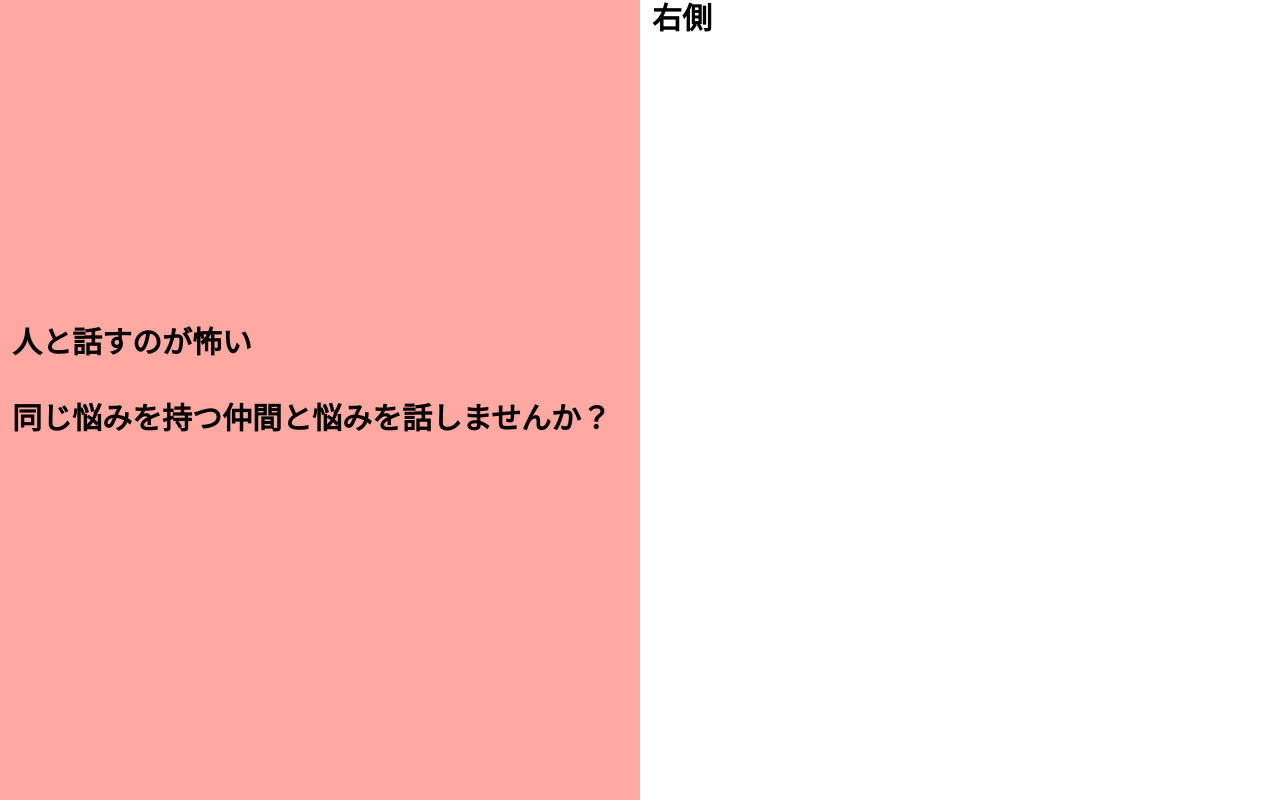
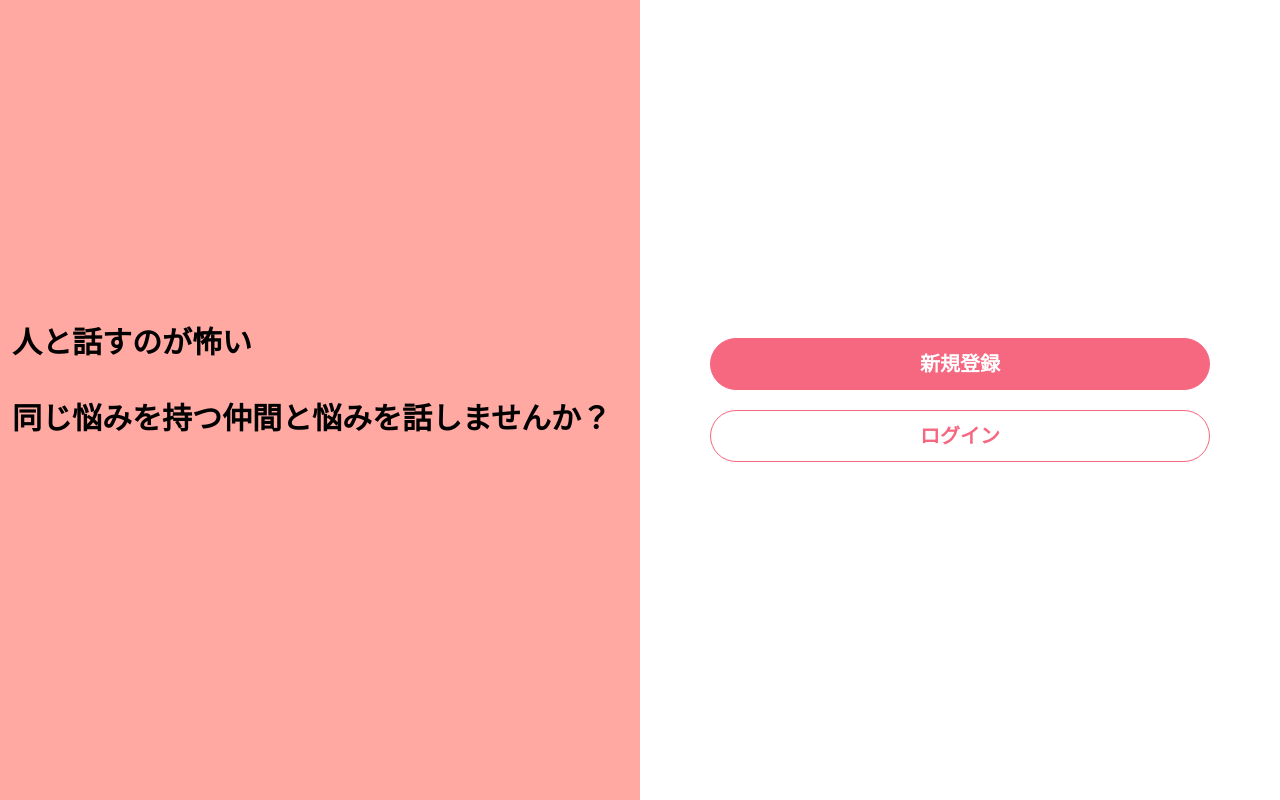
Before and after one commit to KeitaShimura/SadAppClient, a React (Create React App) app: page / in a window 1280 px wide. Built offline with nearby package versions, Linux system fonts and the light colour scheme.

Commit message:
feat: RightComponentのUI実装

```diff
--- a/src/index.scss
+++ b/src/index.scss
@@ -15,3 +15,26 @@ code {
   font-family: source-code-pro, Menlo, Monaco, Consolas, "Courier New",
     monospace;
 }
+
+.btn {
+  box-shadow: none !important;
+}
+
+.btn.btn-primary {
+  background-color: $primary;
+  border-color: $primary;
+
+  &:hover {
+    background-color: rgba(218, 26, 87, 1);
+  }
+}
+
+.btn.btn-outline-primary {
+  border-color: $border-primary;
+  color: $primary;
+  &:hover,
+  &:active,
+  &focus {
+    background-color: rgba(218, 26, 87, 0.1) !important;
+  }
+}
--- a/src/page/Auth/Auth.js
+++ b/src/page/Auth/Auth.js
@@ -1,5 +1,5 @@
 import React from "react";
-import { Col, Container, Row } from "react-bootstrap";
+import { Button, Col, Container, Row } from "react-bootstrap";
 import "./Auth.scss";
 
 export default function Auth() {
@@ -27,7 +27,10 @@ function LeftComponent() {
 function RightComponent() {
   return (
     <Col className="auth__right">
-      <h2>右側</h2>
+      <div>
+        <Button variant="primary">新規登録</Button>
+        <Button variant="outline-primary">ログイン</Button>
+      </div>
     </Col>
   );
 }
--- a/src/page/Auth/Auth.scss
+++ b/src/page/Auth/Auth.scss
@@ -20,4 +20,39 @@
       font-weight: bold;
     }
   }
+
+  &__right {
+    display: flex;
+    align-items: center;
+
+    > div {
+      width: 500px;
+      margin: 0 auto;
+
+      // h2 {
+      //     font-weight: bold;
+      //     font-size: 40px;
+      //     margin-bottom: 70px;
+      // }
+
+      // h3 {
+      //     font-weight: bold;
+      //     font-size: 20px;
+      //     margin-bottom: 30px;
+      // }
+
+      button {
+        display: block;
+        width: 100%;
+        border-radius: 50px;
+        font-size: 20px;
+        font-weight: bold;
+        padding: 10px 0;
+
+        &:first-of-type {
+          margin-bottom: 20px;
+        }
+      }
+    }
+  }
 }
```
